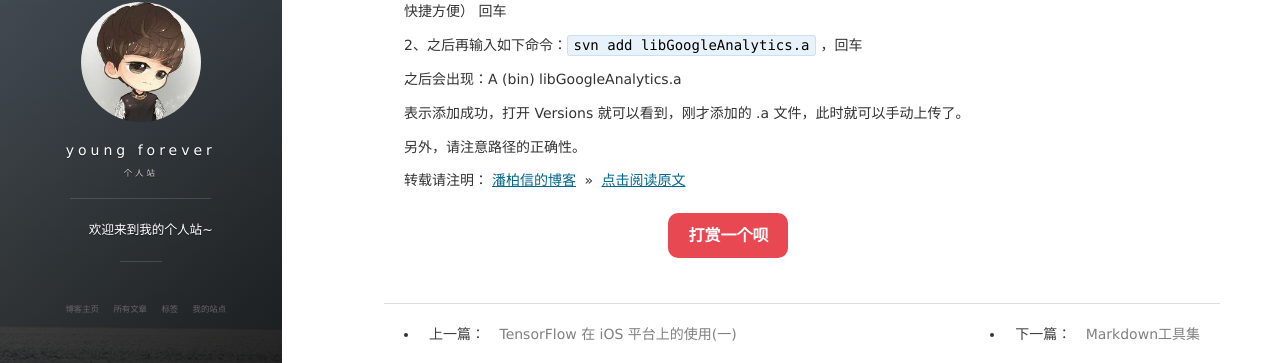
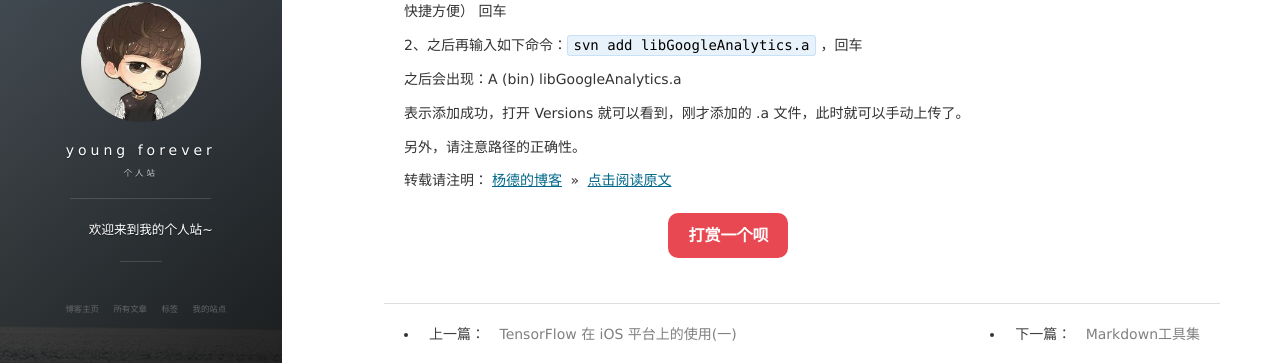
Before and after one commit to yonyong/yonyong.github.io, a Jekyll site: the page built from _posts/2016-11-16-macTips.md, in a window 1280 px wide and 900 px high, scrolled down 1469 px. Shown: the part 286-649 px from the top of the window. Built offline with Jekyll 4.4.1, drawn with Linux system fonts in a browser that asks for light colours; nearby versions of some CDN libraries; comment, search, counter and statistics services are not loaded.

Commit message:
Update 2016-11-16-macTips.md

```diff
--- a/_posts/2016-11-16-macTips.md
+++ b/_posts/2016-11-16-macTips.md
@@ -105,4 +105,4 @@ Xcode 自带的 svn 和 Versions 以及一些其它工具都不能上传".a"文
 
 
 
-转载请注明：[潘柏信的博客](http://baixin) » [点击阅读原文](http://baixin.io/2016/11/macTips/)
+转载请注明：[杨德的博客](http://yonyong.github.io) » [点击阅读原文](http://yonyong.github.io/2016/11/macTips/)
```
